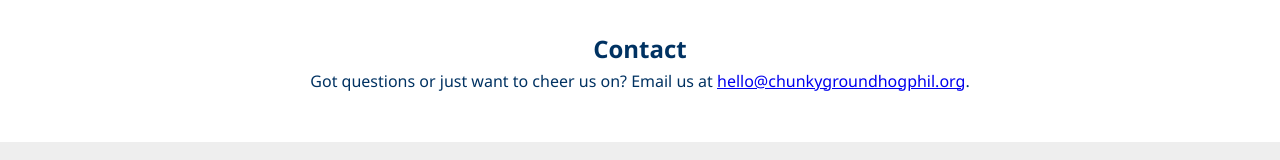
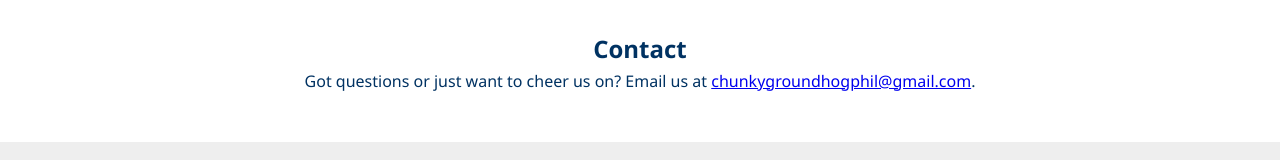
Before and after one commit to aparaselli/chunkygroundhogphil, a plain HTML site: page index.html in a window 1280 px wide. Shown: the part 975-1135 px from the top of the page. Drawn offline with Linux system fonts and the light colour scheme.

Commit message:
Update index.html

```diff
--- a/index.html
+++ b/index.html
@@ -103,7 +103,7 @@
 
     <section id="contact">
       <h2>Contact</h2>
-      <p>Got questions or just want to cheer us on? Email us at <a href="mailto:hello@chunkygroundhogphil.org">hello@chunkygroundhogphil.org</a>.</p>
+      <p>Got questions or just want to cheer us on? Email us at <a href="mailto:chunkygroundhogphil@gmail.com">chunkygroundhogphil@gmail.com</a>.</p>
     </section>
   </main>
   <footer>
```
